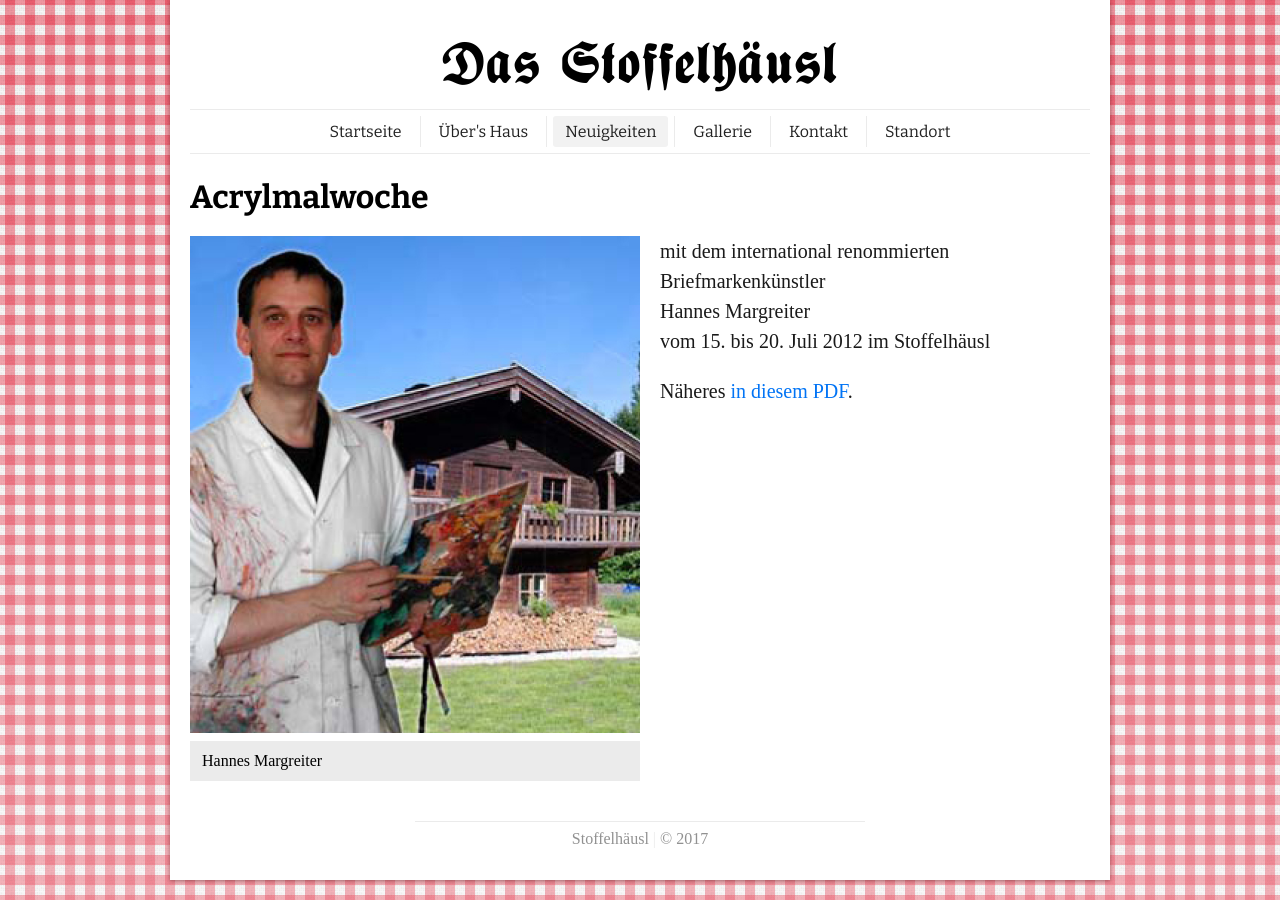
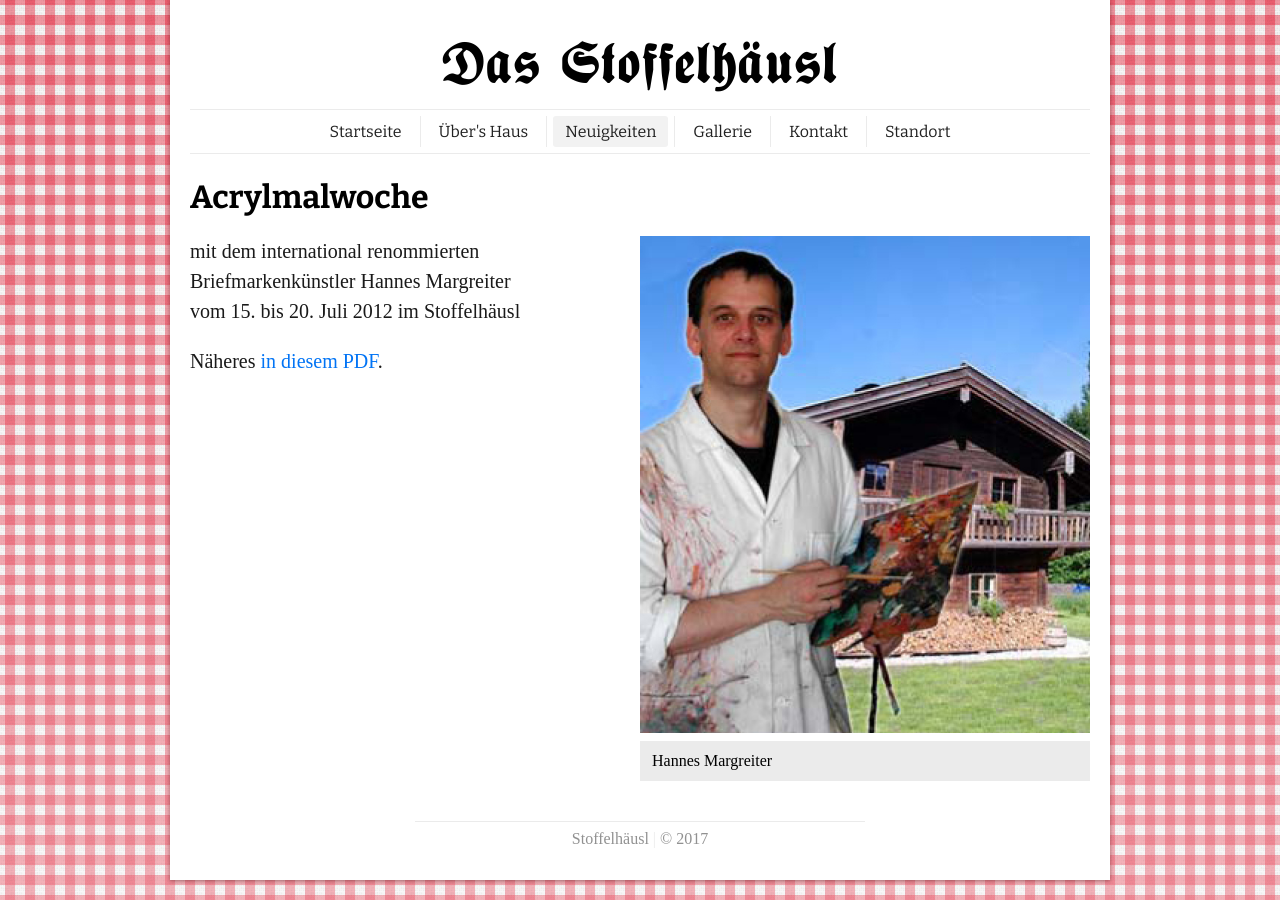
Before and after one commit to stoffelhaeusl/stoffelhaeusl.github.io, a Jekyll site: the page built from _posts/2012-06-30-acrylmalwoche.html, in a window 1280 px wide. Built offline with Jekyll 4.4.1, drawn with Linux system fonts in a browser that asks for light colours; some web fonts are replaced.

Commit message:
Move image to the right.

```diff
--- a/_posts/2012-06-30-acrylmalwoche.html
+++ b/_posts/2012-06-30-acrylmalwoche.html
@@ -4,14 +4,13 @@ title: Acrylmalwoche
 date: 2012-06-30 16:39:47.000000000 +02:00
 ---
 <p>
-  <figure class="alignleft">
+  <figure class="alignright">
     <a href="{{ site.baseurl }}/assets/2012/06/malwoche.jpg">
       <img title="Hannes Margreiter" src="{{ site.baseurl }}/assets/2012/06/malwoche.jpg" alt="">
     </a>
     <figcaption>Hannes Margreiter</figcaption>
   </figure>
 </p>
-<p>mit dem international renommierten Briefmarkenkünstler<br />
-Hannes Margreiter<br />
+<p>mit dem international renommierten Briefmarkenkünstler Hannes Margreiter<br />
 vom 15. bis 20. Juli 2012 im Stoffelhäusl</p>
 <p>Näheres <a href="{{ site.baseurl }}/assets/2012/09/malwoche.pdf">in diesem PDF</a>.</p>
```
